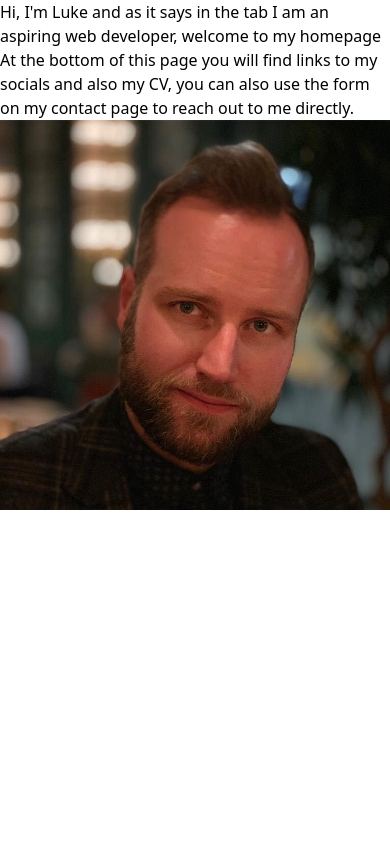
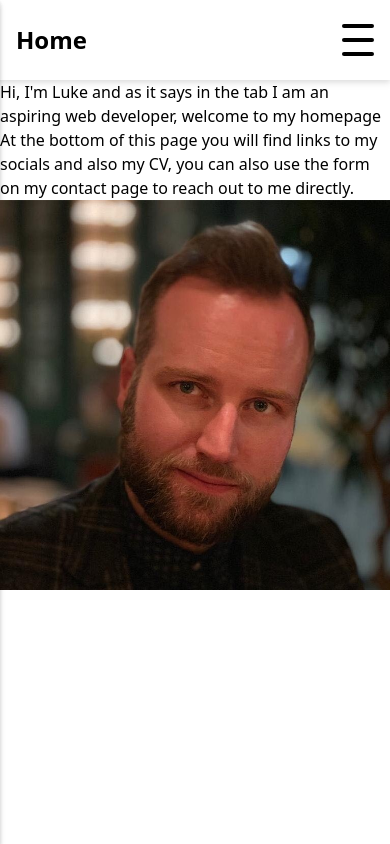
Before and after one commit to TrellixVulnTeam/portfolio_FQKG, a Next.js app in the folder portfolio/: page / in a window 390 px wide. Built offline with nearby package versions, Linux system fonts and the light colour scheme.

Commit message:
added responsive navbar

```diff
--- /dev/null
+++ b/portfolio/components/Navbar/index.js
@@ -0,0 +1,118 @@
+import { useState } from "react";
+
+function NavLink({ to, children }) {
+  return (
+    <a href={to} className={`mx-4`}>
+      {children}
+    </a>
+  );
+}
+
+function MobileNav({ open, setOpen }) {
+  return (
+    <div
+      className={`absolute top-0 left-0 h-screen w-screen bg-white transform ${
+        open ? "-translate-x-0" : "-translate-x-full"
+      } transition-transform duration-300 ease-in-out filter drop-shadow-md `}
+    >
+      <div className="flex items-center justify-center filter drop-shadow-md bg-white h-20">
+        {" "}
+        <a className="text-xl font-semibold" href="/">
+          Home
+        </a>
+      </div>
+      <div className="flex flex-col ml-4">
+        <a
+          className="text-xl font-medium my-4"
+          href="/about"
+          onClick={() =>
+            setTimeout(() => {
+              setOpen(!open);
+            }, 100)
+          }
+        >
+          About
+        </a>
+        <a
+          className="text-xl font-medium my-4"
+          href="/interesting"
+          onClick={() =>
+            setTimeout(() => {
+              setOpen(!open);
+            }, 100)
+          }
+        >
+          Interesting Facts
+        </a>
+        <a
+          className="text-xl font-medium my-4"
+          href="/projects"
+          onClick={() =>
+            setTimeout(() => {
+              setOpen(!open);
+            }, 100)
+          }
+        >
+          Projects
+        </a>
+        <a
+          className="text-xl font-normal my-4"
+          href="/contact"
+          onClick={() =>
+            setTimeout(() => {
+              setOpen(!open);
+            }, 100)
+          }
+        >
+          Contact
+        </a>
+      </div>
+    </div>
+  );
+}
+
+export default function Navbar() {
+  const [open, setOpen] = useState(false);
+  return (
+    <nav className="flex filter drop-shadow-md bg-white px-4 py-4 h-20 items-center">
+      <MobileNav open={open} setOpen={setOpen} />
+      <div className="w-3/12 flex items-center">
+        <a className="text-2xl font-semibold" href="/">
+          Home
+        </a>
+      </div>
+      <div className="w-9/12 flex justify-end items-center">
+        <div
+          className="z-50 flex relative w-8 h-8 flex-col justify-between items-center md:hidden"
+          onClick={() => {
+            setOpen(!open);
+          }}
+        >
+          {/* hamburger button */}
+          <span
+            className={`h-1 w-full bg-black rounded-lg transform transition duration-300 ease-in-out ${
+              open ? "rotate-45 translate-y-3.5" : ""
+            }`}
+          />
+          <span
+            className={`h-1 w-full bg-black rounded-lg transition-all duration-300 ease-in-out ${
+              open ? "w-0" : "w-full"
+            }`}
+          />
+          <span
+            className={`h-1 w-full bg-black rounded-lg transform transition duration-300 ease-in-out ${
+              open ? "-rotate-45 -translate-y-3.5" : ""
+            }`}
+          />
+        </div>
+
+        <div className="hidden md:flex">
+          <NavLink to="/about">About Me</NavLink>
+          <NavLink to="/interesting">Interesting Facts</NavLink>
+          <NavLink to="/projects">Projects</NavLink>
+          <NavLink to="/contact">Contact Me</NavLink>
+        </div>
+      </div>
+    </nav>
+  );
+}
--- a/portfolio/pages/_app.js
+++ b/portfolio/pages/_app.js
@@ -1,7 +1,14 @@
 import "../styles/globals.css";
+import Navbar from "../components/Navbar/index";
 
 function MyApp({ Component, pageProps }) {
-  return <Component {...pageProps} />;
+  return (
+    <>
+      <Navbar />
+
+      <Component {...pageProps} />
+    </>
+  );
 }
 
 export default MyApp;
```
